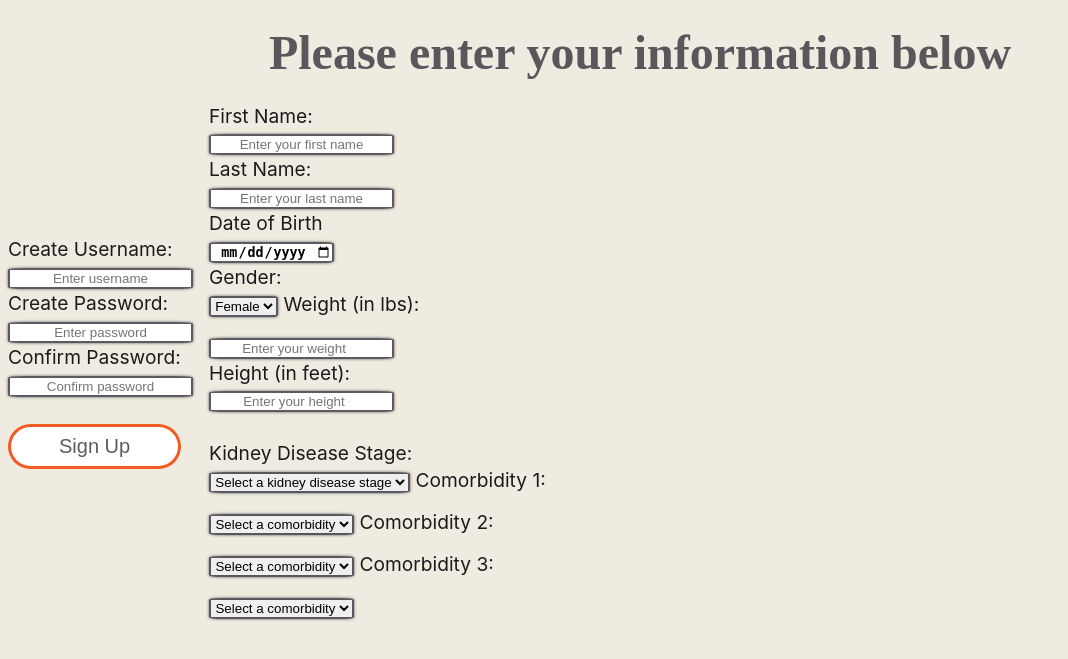
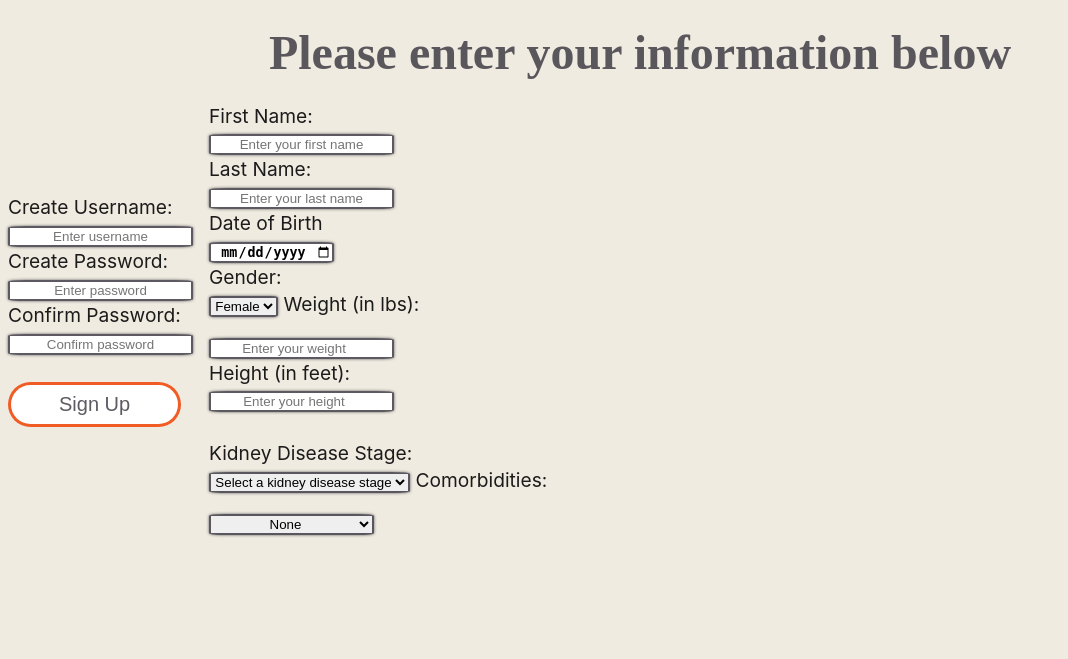
Before and after one commit to BlakePereira2000/Intex, a Django app: page /signup/ in a window 1280 px wide. Shown: the part 303-962 px from the top of the page, without its empty margins (0-1068 px from the left). After the commit the page ends 840 px from the top, so only its background shows below. Run offline with Django 4.2, Linux system fonts and the light colour scheme; data that the repository does not hold is empty; some libraries are stand-ins or nearby versions.

Commit message:
como dropdown

```diff
--- a/templates/intexApp/signup.html
+++ b/templates/intexApp/signup.html
@@ -16,7 +16,7 @@
         <h2></h2>
       </div>
 
-      <div class="column2">
+    <div class="column2">
         <h2 style= 'text-align: center;'>Welcome to Kidney Konnect +</h2>
         <h3>Please enter your information below</h3>
 
@@ -58,30 +58,15 @@
             <option value="4">Stage 4</option>
             <option value="5">Stage 5</option>
           </select>
-          <label for="comorbidity1">Comorbidity 1:</label><br>
-              <select id='comorbidity1' name="comorbidity1">
-                  <option value="none" selected disabled hidden>Select a comorbidity</option>
-                {% for comorbidity in comorbidityList  %}
-                  <option value="{{comorbidity.id}}">{{comorbidity.comorbidity_name}}</option>
-                {% endfor %}
-              </select>
 
-          <label for="comorbidity2">Comorbidity 2:</label><br>
-          <select id='comorbidity2' name="comorbidity2">
-              <option value="none" selected disabled hidden>Select a comorbidity</option>
-            {% for comorbidity in comorbidityList  %}
-              <option value="{{comorbidity.id}}">{{comorbidity.comorbidity_name}}</option>
-            {% endfor %}
+          <label for="stage">Comorbidities:</label><br>
+          <select name="como" id="como" required>
+            <option value="none" selected>None</option>
+            <option value="diabetes">Diabetes</option>
+            <option value="high_blood_pressure">High Blood Pressure</option>
+            <option value="cardiovascular_disease">Cardiovascular Disease</option>
+            <option value="lung_disease">Lung Disease</option>
           </select>
-
-          <label for="comorbidity3">Comorbidity 3:</label><br>
-          <select id='comorbidity3' name="comorbidity2">
-              <option value="none" selected disabled hidden>Select a comorbidity</option>
-            {% for comorbidity in comorbidityList  %}
-              <option value="{{comorbidity.id}}">{{comorbidity.comorbidity_name}}</option>
-            {% endfor %}
-          </select>
-
         </div>
       </div>
 
@@ -89,7 +74,7 @@
         <h2></h2>
       </div>
     </div>
-      </form>
+</form>
 
 <script>
   var password = document.getElementById("password")
```
